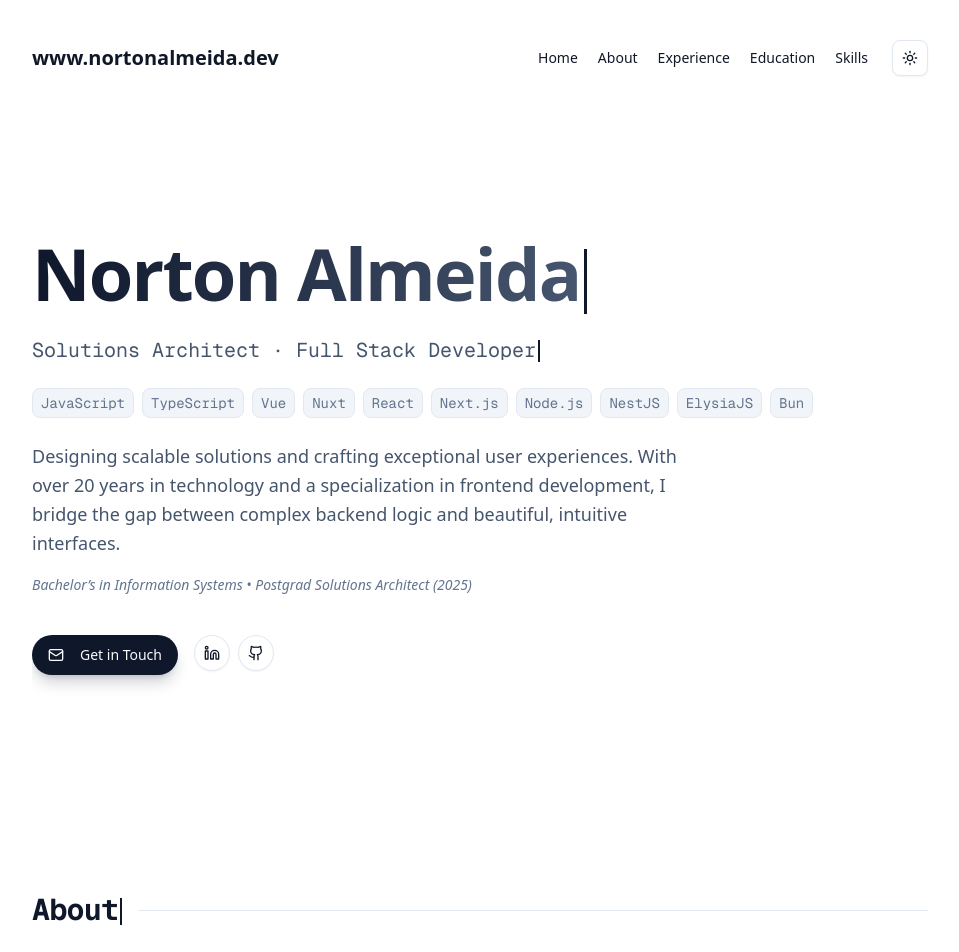
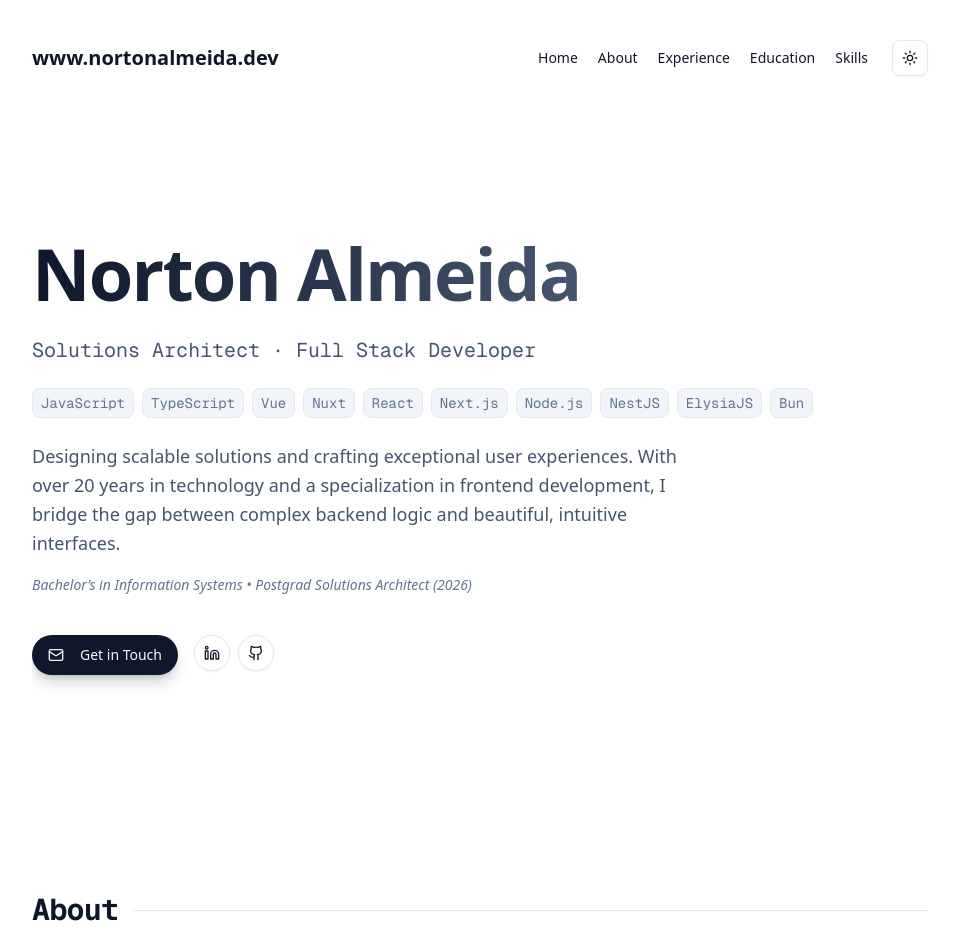
Before and after one commit to nortonx/nortonalmeida.dev, a Next.js app: page / in a window 1280 px wide. Shown: the top 952 px of the page, without its empty margins (160-1119 px from the left). Built offline with nearby package versions, Linux system fonts and the light colour scheme.

Commit message:
fix: update typewriter text and clean up cursor handling in components

```diff
--- a/src/components/custom/Hero.tsx
+++ b/src/components/custom/Hero.tsx
@@ -62,7 +62,7 @@ export default function Hero() {
     3600,
   )
   const { displayed: eduDisplayed } = useTypewriter(
-    "Bachelor\u2019s in Information Systems \u2022 Postgrad Solutions Architect (2025)",
+    "Bachelor\u2019s in Information Systems \u2022 Postgrad Solutions Architect (2026)",
     10,
     4800,
   )
@@ -97,27 +97,17 @@ export default function Hero() {
         <motion.div variants={item} className="space-y-3">
           <h1 className="text-5xl font-extrabold tracking-tight lg:text-7xl bg-clip-text text-transparent bg-gradient-to-r from-slate-900 to-slate-500 dark:from-white dark:to-slate-400 pb-2 min-h-[1.2em]">
             {nameDisplayed}
-            <span
-              className={
-                nameDone
-                  ? "inline-block w-[3px] h-[0.9em] bg-slate-900 dark:bg-white ml-1 align-middle animate-[blink_1s_step-end_infinite]"
-                  : nameDisplayed.length > 0
-                    ? "inline-block w-[3px] h-[0.9em] bg-slate-900 dark:bg-white ml-1 align-middle"
-                    : ""
-              }
-            />
+            {!nameDone && nameDisplayed.length > 0 && (
+              <span className="inline-block w-[3px] h-[0.9em] bg-slate-900 dark:bg-white ml-1 align-middle" />
+            )}
           </h1>
 
           {/* Typewriter line */}
           <h2 className="font-mono text-xl text-slate-600 dark:text-slate-300 min-h-[1.75rem]">
             {displayed}
-            <span
-              className={
-                done
-                  ? "inline-block w-[2px] h-[1.1em] bg-primary ml-0.5 align-middle animate-[blink_1s_step-end_infinite]"
-                  : "inline-block w-[2px] h-[1.1em] bg-primary ml-0.5 align-middle"
-              }
-            />
+            {!done && displayed.length > 0 && (
+              <span className="inline-block w-[2px] h-[1.1em] bg-primary ml-0.5 align-middle" />
+            )}
           </h2>
         </motion.div>
 
--- a/src/components/custom/TypewriterText.tsx
+++ b/src/components/custom/TypewriterText.tsx
@@ -7,19 +7,16 @@ interface TypewriterTextProps {
   text: string
   speed?: number
   delay?: number
-  showCursor?: boolean
 }
 
 export default function TypewriterText({
   text,
   speed = 30,
   delay = 0,
-  showCursor = false,
 }: TypewriterTextProps) {
   const ref = useRef<HTMLSpanElement>(null)
   const isInView = useInView(ref, { once: true, margin: "-30px" })
   const [displayed, setDisplayed] = useState("")
-  const [done, setDone] = useState(false)
 
   useEffect(() => {
     if (!isInView) return
@@ -32,7 +29,6 @@ export default function TypewriterText({
         setDisplayed(text.slice(0, i))
         if (i >= text.length) {
           clearInterval(interval)
-          setDone(true)
         }
       }, speed)
     }, delay)
@@ -43,20 +39,5 @@ export default function TypewriterText({
     }
   }, [isInView, text, speed, delay])
 
-  return (
-    <span ref={ref}>
-      {displayed}
-      {showCursor && (
-        <span
-          className={
-            done
-              ? "inline-block w-[2px] h-[0.9em] bg-primary ml-0.5 align-middle animate-[blink_1s_step-end_infinite]"
-              : displayed.length > 0
-                ? "inline-block w-[2px] h-[0.9em] bg-primary ml-0.5 align-middle"
-                : ""
-          }
-        />
-      )}
-    </span>
-  )
+  return <span ref={ref}>{displayed}</span>
 }
--- a/src/components/custom/XSection.tsx
+++ b/src/components/custom/XSection.tsx
@@ -52,13 +52,9 @@ export default function XSection({
             ref={ref}
             className="font-mono text-3xl font-bold tracking-tight text-slate-900 dark:text-slate-100 shrink-0">
             {displayed}
-            <span
-              className={
-                done
-                  ? "inline-block w-[2px] h-[0.9em] bg-primary ml-0.5 align-middle animate-[blink_1s_step-end_infinite]"
-                  : "inline-block w-[2px] h-[0.9em] bg-primary ml-0.5 align-middle"
-              }
-            />
+            {!done && displayed.length > 0 && (
+              <span className="inline-block w-[2px] h-[0.9em] bg-primary ml-0.5 align-middle" />
+            )}
           </h2>
           <div className="h-px bg-slate-200 dark:bg-slate-800 flex-grow" />
         </div>
```
Also changed, not shown: .claude/settings.local.json, 1 other file (tests, documents, lock files or other folders).
